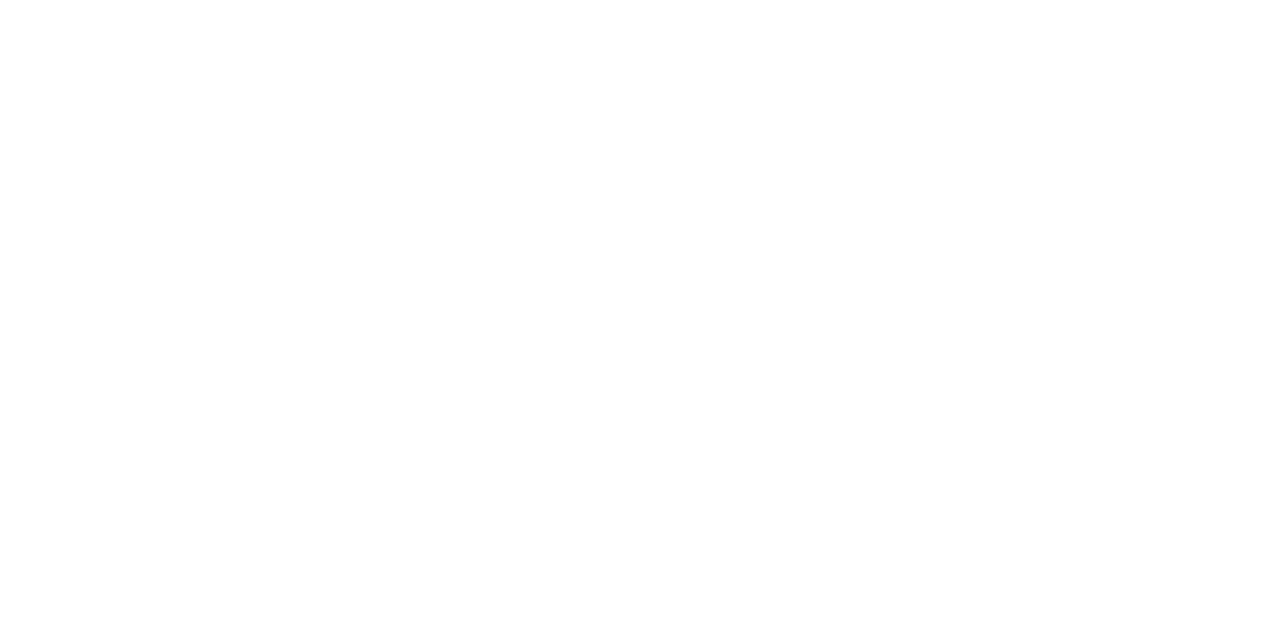
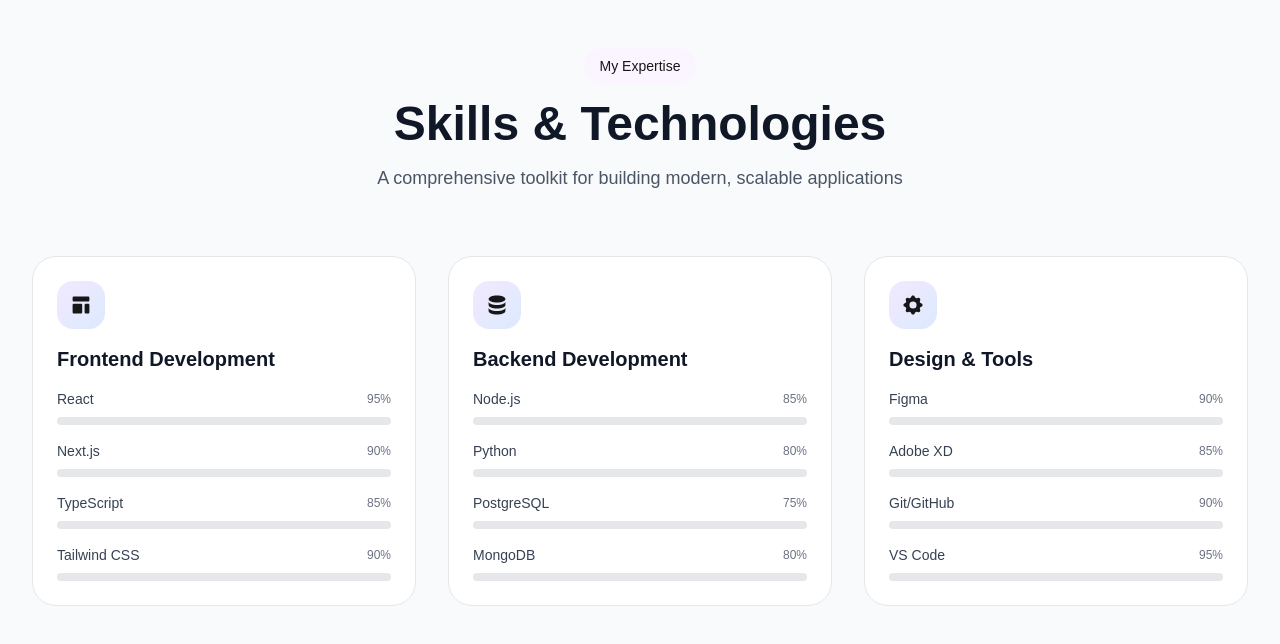
Before and after one commit to amgowda42/portfolio, a Next.js app: page / in a window 1280 px wide. Shown: the part 880-1524 px from the top of the page. Before the commit the page ends 800 px from the top, so only its background shows below. Built offline with nearby package versions, Linux system fonts and the light colour scheme.

Commit message:
updates in the Skiil section

```diff
--- a/app/page.tsx
+++ b/app/page.tsx
@@ -1,13 +1,13 @@
 import Bio from "@/components/Bio";
 import Navbar from "@/components/Navbar";
-// import Skills from "@/components/Skills";
+import Skills from "@/components/Skills";
 
 export default function Page() {
   return (
     <>
       <Navbar />
       <Bio />
-      {/* <Skills /> */}
+      <Skills />
     </>
   );
 }
```
